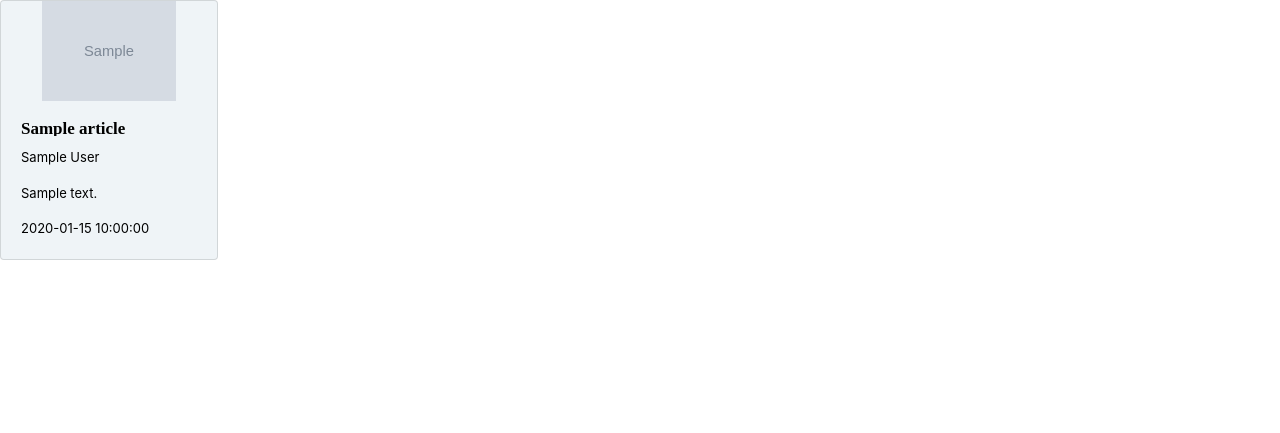
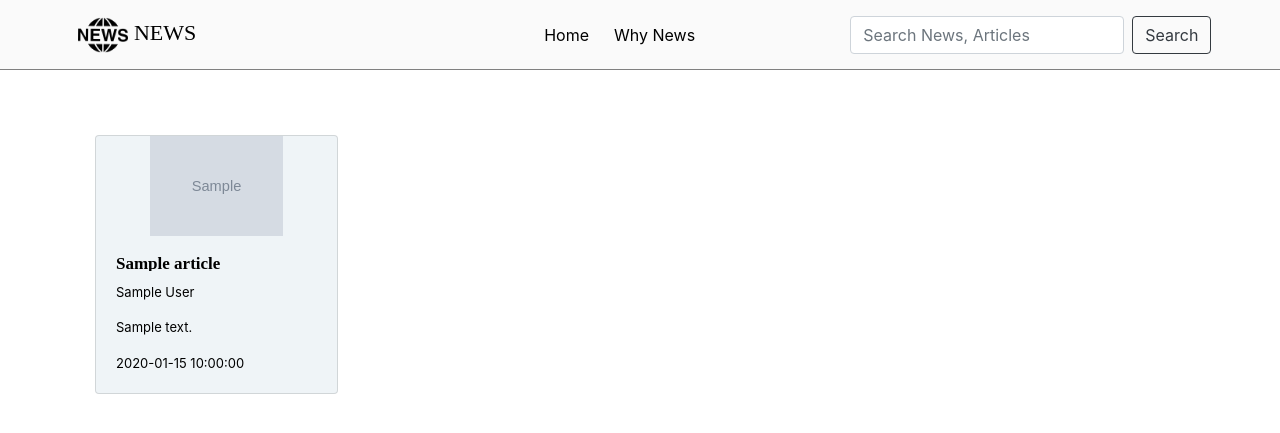
Before and after one commit to andyjohn23/new-api-flask, a Flask app: template app/templates/article.html in a window 1280 px wide. Shown: the top 433 px of the page. Run offline with Flask 2, Linux system fonts and the light colour scheme; the template is opened without the code that fills it: most values are stand-ins (such as "Sample title", 1, 10 or a date in 2020); grey boxes marked "Sample" are stand-in pictures.

Commit message:
updated files

```diff
--- a/app/static/css/index.css
+++ b/app/static/css/index.css
@@ -70,3 +70,35 @@ h3{
     text-overflow: ellipsis;
     line-height: 15px;
 }
+.news-articles{
+    display: grid;
+    grid-template-columns: repeat(4, 1fr);
+    grid-auto-rows: auto;
+    grid-gap: 10px;
+    margin-top: 8%;
+}
+.news-articles p{
+    font-size: 13px;
+    color: black;
+}
+.news-articles .card{
+    max-width: 90%;
+    max-height: 100%;
+    background-color: rgba(202, 217, 228, 0.3);
+}
+.news-articles .card img{
+    width: 100%;
+    height: 100px;
+    object-fit: contain;
+}
+.news-articles h5{
+    font-size: 17px;
+    font-family: 'Times New Roman', Times, serif;
+    font-weight: bold;
+    color: black;
+    width: 200px;
+    white-space: nowrap;
+    overflow: hidden;
+    text-overflow: ellipsis;
+    line-height: 15px;
+}
--- a/app/templates/article.html
+++ b/app/templates/article.html
@@ -1,19 +1,36 @@
 {% extends 'base.html' %}
+{% import 'macros.html' as macro %}
 <!-- Content block -->
 {%block body%}
-{%for article in articles%}
-<div class="news-sources">
-	<div class="card">
-		<a href="{{article.url}}">
-			<img src="{{article.urlToImage}}" class="card-img-top" alt="article">
-			<div class="card-body">
-				<h5 class="card-title">{{article.title|truncate(50)}}</h5>
-				<p class="card-text">{{article.author}}</p>
-				<p class="card-text">{{article.description}}</p>
-				<p class="card-text">{{article.publishedAt}}</p>
-			</div>
+<div class="container-fluid flex flex-column" style="margin: 0; padding: 0;">
+	<nav class="navbar fixed-top navbar-expand">
+		<a class="navbar-brand" href="/">
+			<img src="/static/images/news.png" alt="logo" />
+			NEWS
 		</a>
+
+		<div class="collapse navbar-collapse" id="navbarSupportedContent">
+			<ul class="navbar-nav ml-auto">
+				<li class="nav-item active">
+					<a class="nav-link" href="/">Home<span class="sr-only">(current)</span></a>
+				</li>&nbsp;&nbsp;
+				<li class="nav-item">
+					<a class="nav-link" href="#">Why News</a>
+				</li>
+			</ul>
+			<form class="form-inline my-2 my-lg-0 search-form">
+				<input class="form-control mr-sm-2" type="search" placeholder="Search News, Articles"
+					aria-label="Search">
+				<button class="btn btn-outline-dark my-2 my-sm-0" type="submit">Search</button>
+			</form>
+		</div>
+	</nav>
+
+	<div class="container">
+		<h3>News Articles</h3>
+		<div class="news-articles">
+			{{macro.displayArticleList(articles)}}
+		</div>
 	</div>
 </div>
-{%endfor%}
 {%endblock%}
--- a/app/templates/macros.html
+++ b/app/templates/macros.html
@@ -13,3 +13,19 @@
 </div>
 {% endfor %}
 {% endmacro %}
+
+{% macro displayArticleList(articles)%}
+{%for article in articles%}
+<div class="card">
+    <a href="{{article.url}}">
+        <img src="{{article.urlToImage}}" class="card-img-top" alt="article">
+        <div class="card-body">
+            <h5 class="card-title">{{article.title|truncate(50)}}</h5>
+            <p class="card-text">{{article.author}}</p>
+            <p class="card-text">{{article.description}}</p>
+            <p class="card-text">{{article.publishedAt}}</p>
+        </div>
+    </a>
+</div>
+{%endfor%}
+{% endmacro %}
```
